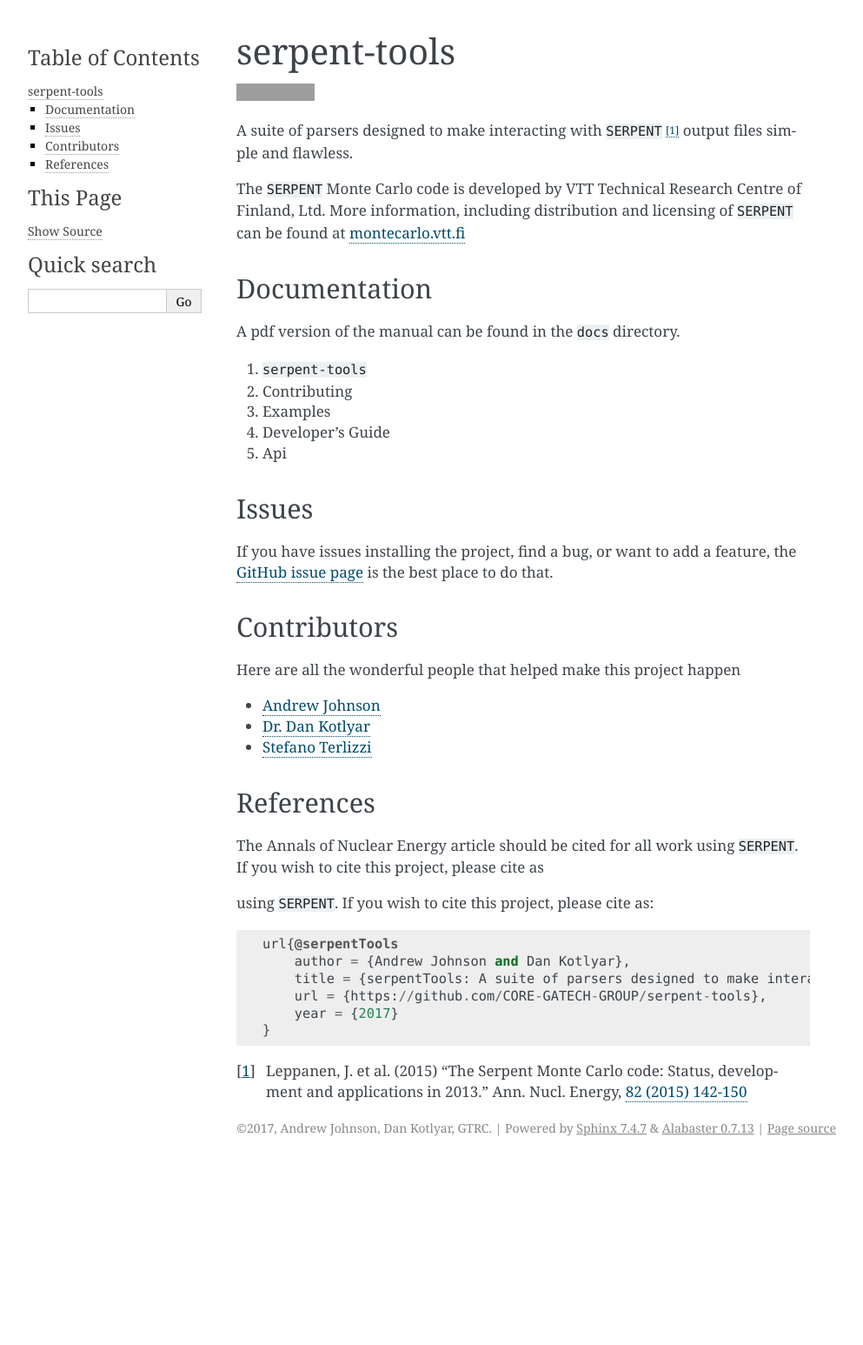
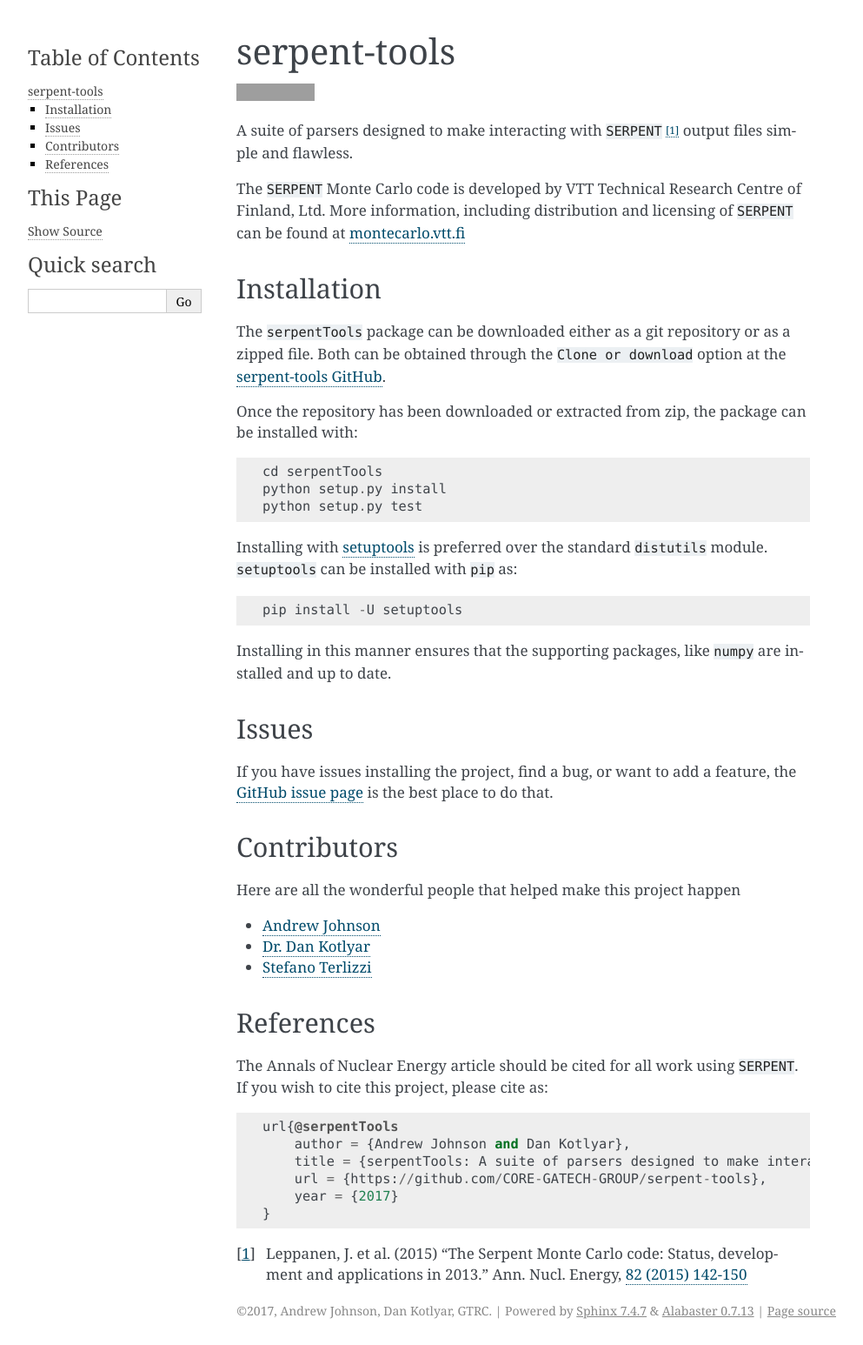
Before and after one commit to CORE-GATECH-GROUP/serpent-tools, a Sphinx documentation site: the page built from docs/welcome/about.rst, in a window 1280 px wide. Shown: the whole page at 87% size, without its empty margins (148-1141 px from the left). Built offline with Sphinx 7.4.7, drawn with Linux system fonts in a browser that asks for light colours; before the commit the page ends 1336 px from its top, so only the background shows below that; grey boxes are pictures that could not be loaded.

Commit message:
Updated documentation - no longer include inherited members

```diff
--- a/README.rst
+++ b/README.rst
@@ -44,9 +44,6 @@
 ----------
 
 The Annals of Nuclear Energy article should be cited for all work
-using ``SERPENT``. If you wish to cite this project, please cite as
-
-.. code:: bibtex
 using ``SERPENT``. If you wish to cite this project, please cite as::
 
     url{@serpentTools
--- a/docs/api/index.rst
+++ b/docs/api/index.rst
@@ -1,3 +1,4 @@
+.. _api:
 
 API
 ===
--- a/docs/conf.py
+++ b/docs/conf.py
@@ -161,4 +161,4 @@
 ]
 
 # -- Options for auto documentation --------------------------------------
-autodoc_default_flags = ['members', 'inherited-members']
+autodoc_default_flags = ['members']
--- a/docs/contributing/index.rst
+++ b/docs/contributing/index.rst
@@ -1,3 +1,4 @@
+.. _contributing:
 
 Contributing
 ============
--- a/docs/welcome/about.rst
+++ b/docs/welcome/about.rst
@@ -1,2 +1,71 @@
+=============
+serpent-tools
+=============
 
-.. include:: ../../README.rst
+.. image:: https://travis-ci.org/CORE-GATECH-GROUP/serpent-tools.svg?branch=master
+    :target: https://travis-ci.org/CORE-GATECH-GROUP/serpent-tools
+
+A suite of parsers designed to make interacting with
+``SERPENT`` [1]_ output files simple and flawless.
+
+The ``SERPENT`` Monte Carlo code
+is developed by VTT Technical Research Centre of Finland, Ltd.
+More information, including distribution and licensing of ``SERPENT`` can be
+found at `<montecarlo.vtt.fi>`_
+
+Installation
+------------
+
+The ``serpentTools`` package can be downloaded either as a git repository or
+as a zipped file. Both can be obtained through the ``Clone or download`` option
+at the
+`serpent-tools GitHub <https://github.com/CORE-GATECH-GROUP/serpent-tools>`_.
+
+Once the repository has been downloaded or extracted from zip, the package
+can be installed with::
+
+    cd serpentTools
+    python setup.py install
+    python setup.py test
+
+Installing with `setuptools <https://pypi.python.org/pypi/setuptools/38.2.4>`_
+is preferred over the standard ``distutils`` module. ``setuptools`` can be
+installed with ``pip`` as::
+
+    pip install -U setuptools
+
+Installing in this manner ensures that the supporting packages,
+like ``numpy`` are installed and up to date.
+
+Issues
+------
+
+If you have issues installing the project, find a bug, or want to add a feature,
+the `GitHub issue page <https://github.com/CORE-GATECH-GROUP/serpent-tools/issues>`_
+is the best place to do that.
+
+Contributors
+------------
+
+Here are all the wonderful people that helped make this project happen
+
+* `Andrew Johnson <https://github.com/drewejohnson>`_
+* `Dr. Dan Kotlyar <https://github.com/CORE-GATECH>`_
+* `Stefano Terlizzi <https://github.com/sallustius>`_
+
+References
+----------
+
+The Annals of Nuclear Energy article should be cited for all work
+using ``SERPENT``. If you wish to cite this project, please cite as::
+
+    url{@serpentTools
+        author = {Andrew Johnson and Dan Kotlyar},
+        title = {serpentTools: A suite of parsers designed to make interacting with SERPENT outputs simple and flawless},
+        url = {https://github.com/CORE-GATECH-GROUP/serpent-tools},
+        year = {2017}
+    }
+
+.. [1] Leppanen, J. et al. (2015) "The Serpent Monte Carlo code: Status,
+    development and applications in 2013." Ann. Nucl. Energy, `82 (2015) 142-150
+    <http://www.sciencedirect.com/science/article/pii/S0306454914004095>`_
```
Also changed, not shown: docs/about.rst (deleted, +0 -31 lines), 1 other file.
